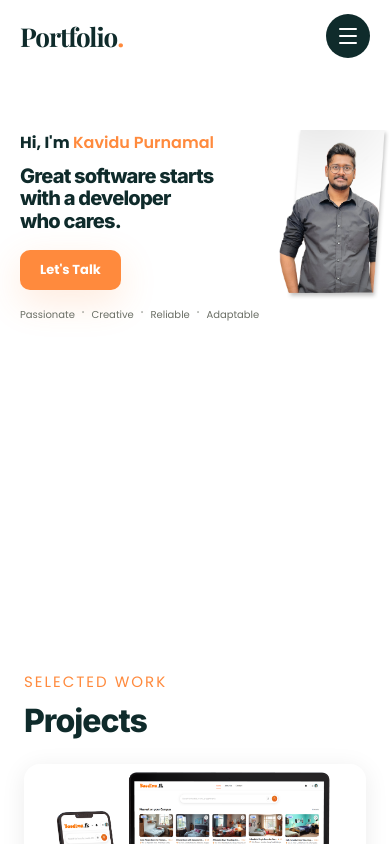
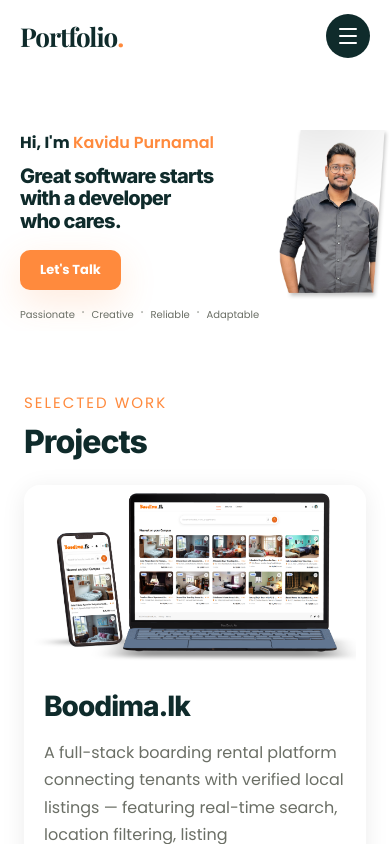
Before and after one commit to K4V1DU/portfolio, a React (Create React App) app: page / in a window 390 px wide. Shown: the top 844 px of the page. Built offline with nearby package versions, Linux system fonts and the light colour scheme.

Commit message:
Update Portfolio.jsx

```diff
--- a/src/pages/landingpage/Portfolio.jsx
+++ b/src/pages/landingpage/Portfolio.jsx
@@ -222,14 +222,14 @@ function Hero() {
   const isMobile = w <= 768;
   const isSmall = w <= 480;
   const mobileHeroTop = isSmall ? 78 : 70;
-  const mobileHeroBottom = isSmall ? 22 : 26;
+  const mobileHeroBottom = isMobile ? 8 : 26;
 
   return (
     <section
       id="hero"
       style={{
         ...styles.hero,
-        height: isMobile ? (isSmall ? "610px" : "640px") : "760px",
+        height: isMobile ? "auto" : "760px",
         maxHeight: isMobile ? "none" : "760px",
         minHeight: undefined,
         paddingTop: isMobile ? 52 : 80,
```
